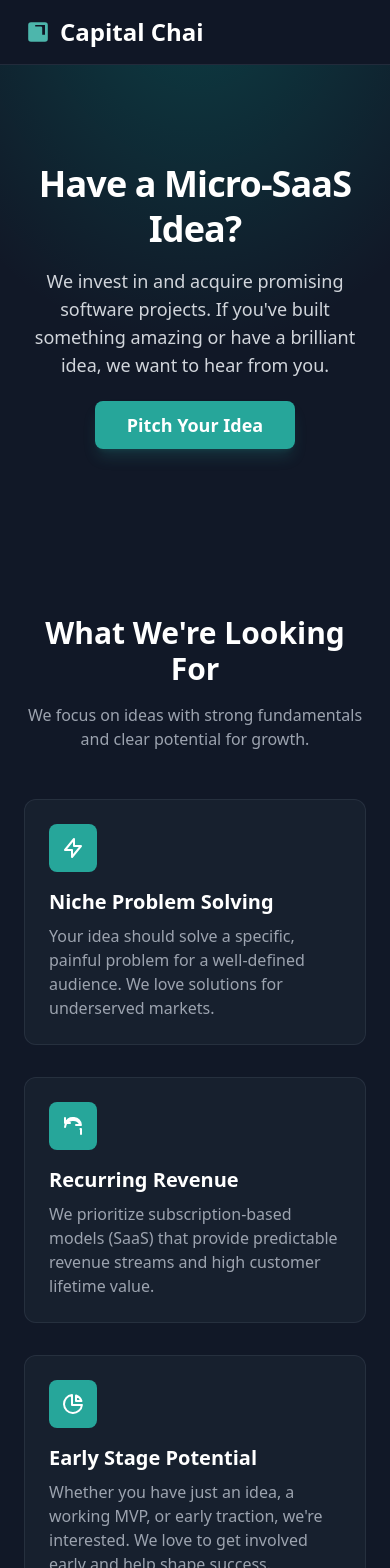
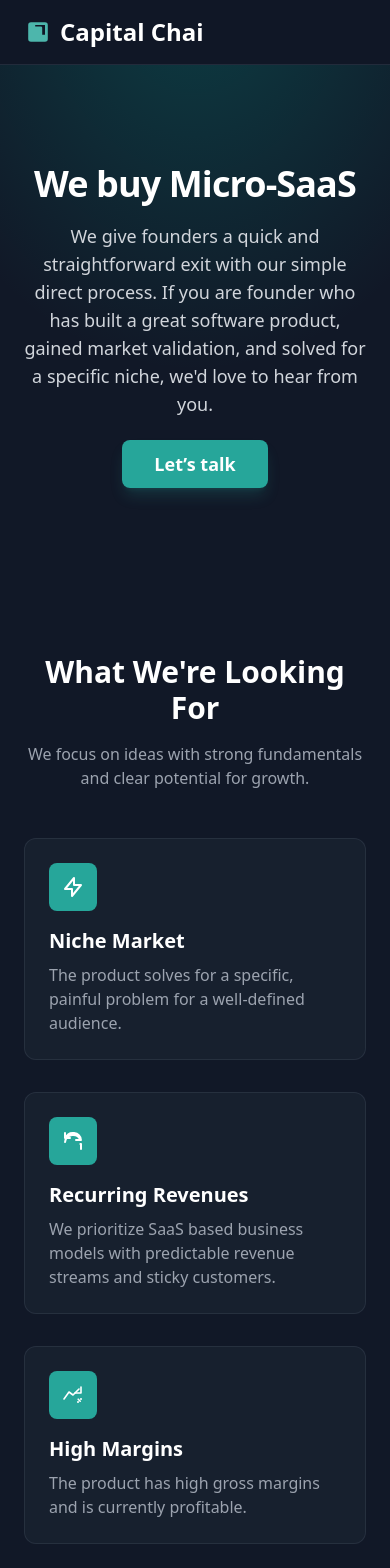
Before and after one commit to rizi97/saas-lead-landing-page, a React (Vite) app: page / in a window 390 px wide. Shown: the top 1568 px of the page. Built offline with nearby package versions, Linux system fonts and the light colour scheme.

Commit message:
update sections

```diff
--- a/src/App.tsx
+++ b/src/App.tsx
@@ -3,10 +3,12 @@ import React from 'react';
 import Header from './components/Header';
 import Hero from './components/Hero';
 import Features from './components/Features';
+import WhySell from './components/WhySell';
 import Process from './components/Process';
 import SubmissionForm from './components/SubmissionForm';
 import FAQ from './components/FAQ';
 import Footer from './components/Footer';
+import TeamSection from './components/TeamSection';
 
 const App: React.FC = () => {
   return (
@@ -16,7 +18,9 @@ const App: React.FC = () => {
         <Hero />
         <Features />
         <Process />
+        <WhySell />
         <SubmissionForm />
+        <TeamSection />
         <FAQ />
       </main>
       <Footer />
--- a/src/components/Features.tsx
+++ b/src/components/Features.tsx
@@ -19,24 +19,31 @@ const Features: React.FC = () => {
           <h2 className="text-3xl md:text-4xl font-bold text-white">What We're Looking For</h2>
           <p className="text-gray-400 mt-4 max-w-2xl mx-auto">We focus on ideas with strong fundamentals and clear potential for growth.</p>
         </div>
-        <div className="grid grid-cols-1 md:grid-cols-2 lg:grid-cols-3 gap-8">
+        <div className="grid grid-cols-1 md:grid-cols-2 lg:grid-cols-4 gap-8">
           <FeatureCard
             icon={<svg xmlns="http://www.w3.org/2000/svg" className="h-6 w-6" fill="none" viewBox="0 0 24 24" stroke="currentColor"><path strokeLinecap="round" strokeLinejoin="round" strokeWidth={2} d="M13 10V3L4 14h7v7l9-11h-7z" /></svg>}
-            title="Niche Problem Solving"
+            title="Niche Market"
           >
-            Your idea should solve a specific, painful problem for a well-defined audience. We love solutions for underserved markets.
+            The product solves for a specific, painful problem for a well-defined audience.
           </FeatureCard>
           <FeatureCard
             icon={<svg xmlns="http://www.w3.org/2000/svg" className="h-6 w-6" fill="none" viewBox="0 0 24 24" stroke="currentColor"><path strokeLinecap="round" strokeLinejoin="round" strokeWidth={2} d="M4 4v5h.582m15.356 2A8.001 8.001 0 004.582 9m0 0H9m11 11v-5h-.581m-15.357-2a8.001 8.001 0 0115.357-2m0 0H15" /></svg>}
-            title="Recurring Revenue"
+            title="Recurring Revenues"
           >
-            We prioritize subscription-based models (SaaS) that provide predictable revenue streams and high customer lifetime value.
+            We prioritize SaaS based business models with predictable revenue streams and
+sticky customers.
+          </FeatureCard>
+          <FeatureCard
+            icon={<svg xmlns="http://www.w3.org/2000/svg" viewBox="0 0 24 24" width="24" height="24" aria-hidden="true" role="img"><g fill="none" stroke="currentColor" stroke-width="1.6" stroke-linecap="round" stroke-linejoin="round"><path d="M3 16l5-7 4 3 6-6" /><path d="M20 4v6h-6" /> <circle cx="17" cy="19" r="1" fill="currentColor" stroke="none"/><circle cx="20" cy="16" r="1" fill="currentColor" stroke="none"/><path d="M19.2 18.2l-2-2" /></g></svg>}
+            title="High Margins"
+          >
+            The product has high gross margins and is currently profitable.
           </FeatureCard>
           <FeatureCard
             icon={<svg xmlns="http://www.w3.org/2000/svg" className="h-6 w-6" fill="none" viewBox="0 0 24 24" stroke="currentColor"><path strokeLinecap="round" strokeLinejoin="round" strokeWidth={2} d="M11 3.055A9.001 9.001 0 1020.945 13H11V3.055z" /><path strokeLinecap="round" strokeLinejoin="round" strokeWidth={2} d="M20.488 9H15V3.512A9.025 9.025 0 0120.488 9z" /></svg>}
-            title="Early Stage Potential"
+            title="Early-Stage Potential"
           >
-            Whether you have just an idea, a working MVP, or early traction, we're interested. We love to get involved early and help shape success.
+            The product has potential for growth and can dominate its niche.
           </FeatureCard>
         </div>
       </div>
--- a/src/components/Hero.tsx
+++ b/src/components/Hero.tsx
@@ -7,16 +7,18 @@ const Hero: React.FC = () => {
       <div className="absolute inset-0 bg-gray-900 bg-[radial-gradient(ellipse_80%_80%_at_50%_-20%,rgba(0,150,136,0.3),rgba(255,255,255,0))]"></div>
       <div className="container mx-auto px-6 relative z-10">
         <h1 className="text-4xl md:text-6xl font-extrabold leading-tight mb-4 tracking-tight">
-          Have a Micro-SaaS Idea?
+          We buy Micro-SaaS
         </h1>
         <p className="text-lg md:text-xl text-gray-300 max-w-3xl mx-auto mb-8">
-          We invest in and acquire promising software projects. If you've built something amazing or have a brilliant idea, we want to hear from you.
+          We give founders a quick and straightforward exit with our simple direct process. If
+you are founder who has built a great software product, gained market validation,
+and solved for a specific niche, we'd love to hear from you.
         </p>
         <a
           href="#submit-idea"
           className="bg-brand-teal-500 hover:bg-brand-teal-600 text-white font-bold py-3 px-8 rounded-lg text-lg transition-all duration-300 hover:scale-105 shadow-lg shadow-brand-teal-500/20"
         >
-          Pitch Your Idea
+          Let’s talk
         </a>
       </div>
     </section>
--- a/src/components/SubmissionForm.tsx
+++ b/src/components/SubmissionForm.tsx
@@ -5,8 +5,8 @@ const SubmissionForm: React.FC = () => {
     <section id="submit-idea" className="py-20 bg-gray-900">
       <div className="container mx-auto px-6">
         <div className="text-center mb-12">
-          <h2 className="text-3xl md:text-4xl font-bold text-white">Share Your Vision</h2>
-          <p className="text-gray-400 mt-4 max-w-2xl mx-auto">This is where it all begins. Please fill out the form below to get started.</p>
+          <h2 className="text-3xl md:text-4xl font-bold text-white">Ready to sell your product?</h2>
+          <p className="text-gray-400 mt-4 max-w-2xl mx-auto">Please submit the form below to start the process.</p>
         </div>
         <div className="max-w-4xl mx-auto bg-gray-800/50 rounded-xl border border-gray-700/50 overflow-hidden shadow-2xl shadow-brand-teal-900/20">
           <div className="p-4 text-center bg-gray-900/30">
--- /dev/null
+++ b/src/components/TeamSection.tsx
@@ -0,0 +1,105 @@
+import React from "react";
+import rizwanImg from "../assets/team/rizwan.jpeg";
+// import asherImg from "../assets/team/asher.jpeg";
+
+type Member = {
+  name: string;
+  role: string;
+  bio: string;
+  imageUrl: string;
+};
+
+type TeamSectionProps = {
+  title?: string;
+  subtitle?: string;
+  members?: Member[];
+};
+
+const defaultMembers: Member[] = [
+  {
+    name: "Muhammad Asher Kamal",
+    role: "Co-founder",
+    bio: "Creates human-centered designs and delightful micro-interactions.",
+    imageUrl: rizwanImg,
+  },
+  {
+    name: "Muhammad Rizwan Aslam",
+    role: "Co-founder",
+    bio: "Creates human-centered designs and delightful micro-interactions.",
+    imageUrl: rizwanImg,
+  },
+];
+
+export default function TeamSection({
+  title = "Meet the Team",
+  members = defaultMembers,
+}: TeamSectionProps) {
+  return (
+    <section className="max-w-5xl mx-auto px-4 sm:px-6 lg:px-8 py-12">
+      <div className="text-center mb-10">
+        <h2 className="text-3xl md:text-4xl font-bold text-white">{title}</h2>
+      </div>
+
+      <div className="grid grid-cols-1 sm:grid-cols-2 gap-8">
+        {members.slice(0, 2).map((m, idx) => (
+          <article
+            key={m.name + idx}
+            className="relative bg-white rounded-2xl shadow-md overflow-hidden hover:shadow-lg transition-shadow duration-200"
+          >
+            <div className="p-6 sm:p-8">
+              <div className="flex items-start gap-4">
+                <div className="flex-shrink-0 -mt-8">
+                  <div className="relative">
+                    <img
+                      src={m.imageUrl}
+                      alt={m.name}
+                      className="w-20 h-20 rounded-full object-cover ring-4 ring-white shadow-sm"
+                    />
+                  </div>
+                </div>
+
+                <div>
+                  <h3 className="text-lg font-semibold text-gray-900">{m.name}</h3>
+                  <p className="text-sm text-gray-500">{m.role}</p>
+                </div>
+              </div>
+
+              <p className="mt-4 text-gray-600 text-sm leading-relaxed">{m.bio}</p>
+
+              <div className="mt-6 flex items-center gap-3">
+                {/* <button
+                  type="button"
+                  className="inline-flex items-center gap-2 px-4 py-2 rounded-full bg-gradient-to-r from-green-500 to-emerald-400 text-white text-sm font-medium shadow-sm hover:from-green-600 hover:to-emerald-500 transition-colors"
+                >
+                  Message
+                </button> */}
+
+                <a
+                  href="#"
+                  className="text-sm text-gray-500 hover:text-gray-700 underline"
+                  onClick={(e) => e.preventDefault()}
+                >
+                  View profile
+                </a>
+              </div>
+            </div>
+
+            {/* Decorative accent */}
+            <div className="pointer-events-none absolute top-0 right-0 transform translate-x-6 -translate-y-6">
+              <svg width="96" height="96" viewBox="0 0 96 96" fill="none" xmlns="http://www.w3.org/2000/svg" aria-hidden>
+                <circle cx="48" cy="48" r="48" fill="url(#g)" opacity="0.06" />
+                <defs>
+                  <linearGradient id="g" x1="0" y1="0" x2="1" y2="1">
+                    <stop offset="0%" stopColor="#10B981" />
+                    <stop offset="100%" stopColor="#34D399" />
+                  </linearGradient>
+                </defs>
+              </svg>
+            </div>
+          </article>
+        ))}
+      </div>
+
+    </section>
+  );
+}
--- /dev/null
+++ b/src/components/WhySell.tsx
@@ -0,0 +1,29 @@
+
+import React from 'react';
+
+const FeatureCard: React.FC<{ icon: React.ReactNode; title: string; children: React.ReactNode }> = ({ icon, title, children }) => (
+  <div className="bg-gray-800/50 p-6 rounded-xl border border-gray-700/50 transition-all duration-300 hover:border-brand-teal-500/50 hover:shadow-2xl hover:shadow-brand-teal-900/30">
+    <h4 className="text-xl font-500 text-white mb-2">{title}</h4>
+    <p className="text-gray-400">{children}</p>
+  </div>
+);
+
+const WhySell: React.FC = () => {
+  return (
+    <section id="features" className="py-20 bg-gray-900">
+      <div className="container mx-auto px-6">
+        <div className="text-center mb-12">
+          <h2 className="text-3xl md:text-4xl font-bold text-white">Why Sell to us?</h2>
+        </div>
+        <div className="grid grid-cols-1 md:grid-cols-2 lg:grid-cols-4 gap-8">
+          <FeatureCard title="Fast, straightforward, transparent process"></FeatureCard>
+          <FeatureCard title="Alternate exit route for founders"></FeatureCard>
+          <FeatureCard title="Potential for future exits to single buyer"></FeatureCard>
+          <FeatureCard title="We deploy our own capital, which eliminates any barriers"></FeatureCard>
+        </div>
+      </div>
+    </section>
+  );
+};
+
+export default WhySell;
```
Also changed, not shown: constants.ts (+10 -10 lines), src/components/Process.tsx (+8 -6 lines), src/assets/team/rizwan.jpeg (added).
